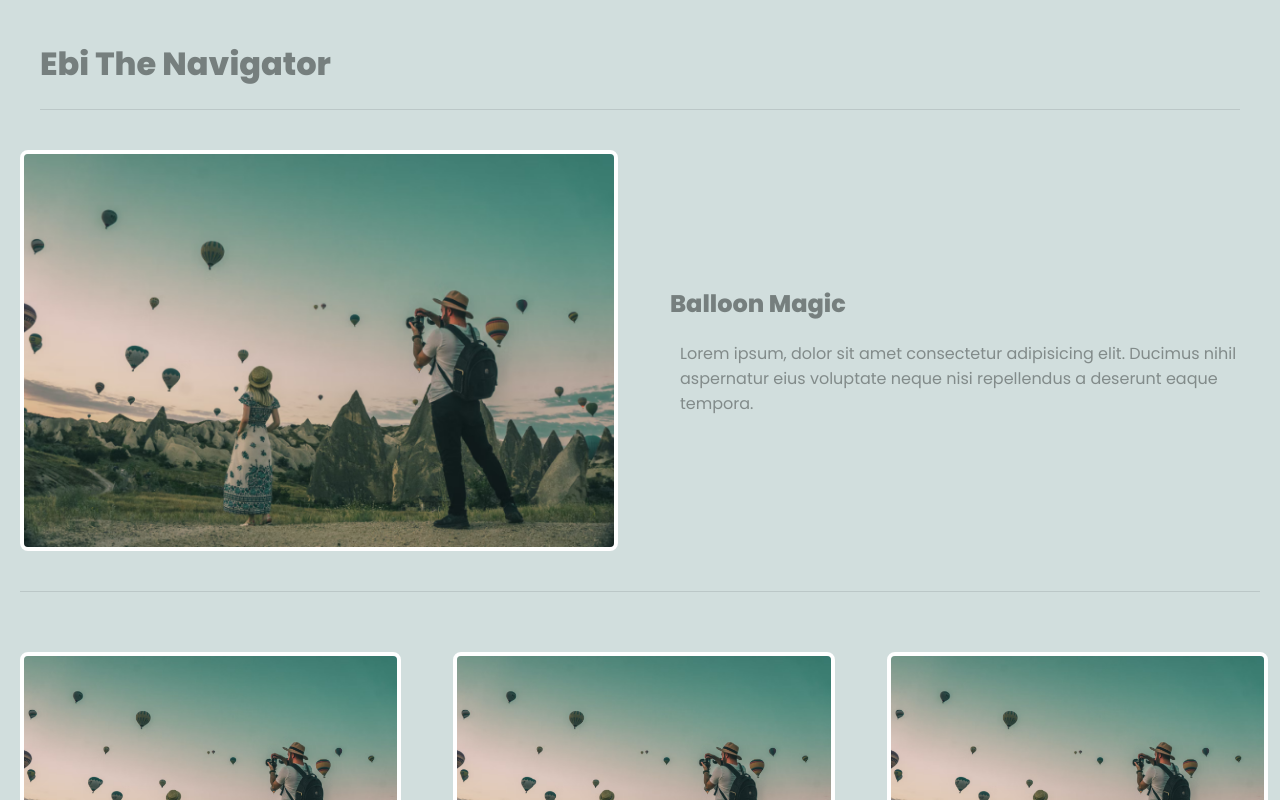
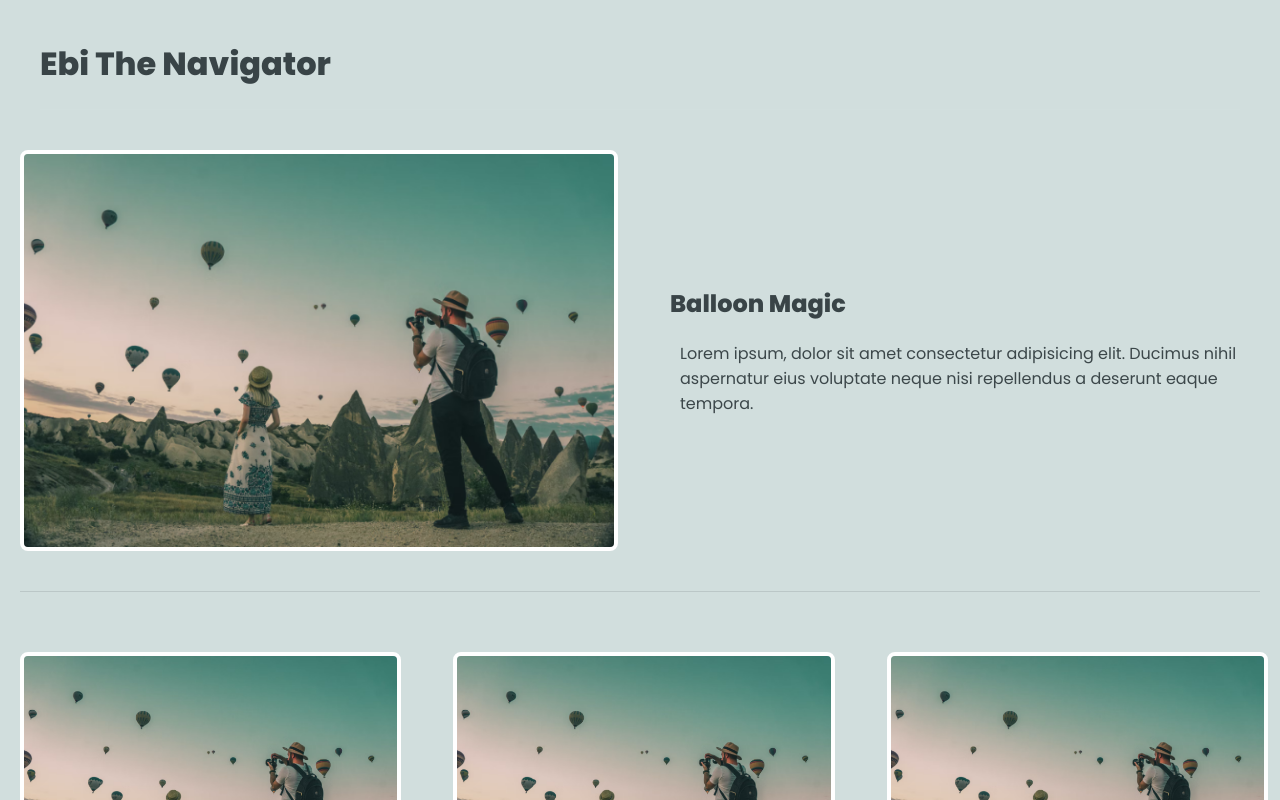
Before and after one commit to ebisLab/grid-study, a React (Create React App) app: page / in a window 1280 px wide. Shown: the top 800 px of the page. Built offline with nearby package versions, Linux system fonts and the light colour scheme.

Commit message:
color contrast change according to WCAG 2.1

```diff
--- a/src/Layout2.js/style.css
+++ b/src/Layout2.js/style.css
@@ -10,16 +10,20 @@ ul, li {
   list-style-type: none;
 }
 h1,h2,h3 {
-  color: #767f7e;
+  color: #394447
+  /* color: #767f7e; */
 }
 p {
-  color: #828b8a;
+  /* color: #828b8a; */
+  color: #3C474A
 }
 
 header {
     max-width: 1200px;
     margin: 40px auto; /*40px top and bottom*/
-    border-bottom: 1px solid #bbc7c7;
+    /* border-bottom: 1px solid #bbc7c7; */
+    border-bottom: 1px solid #D2DFDE;
+
 }
 
 .grid-container {
```
